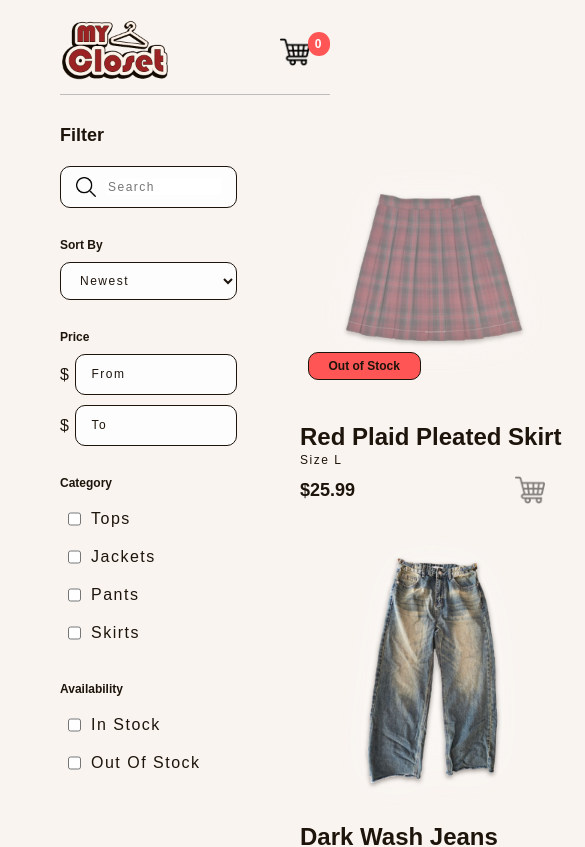
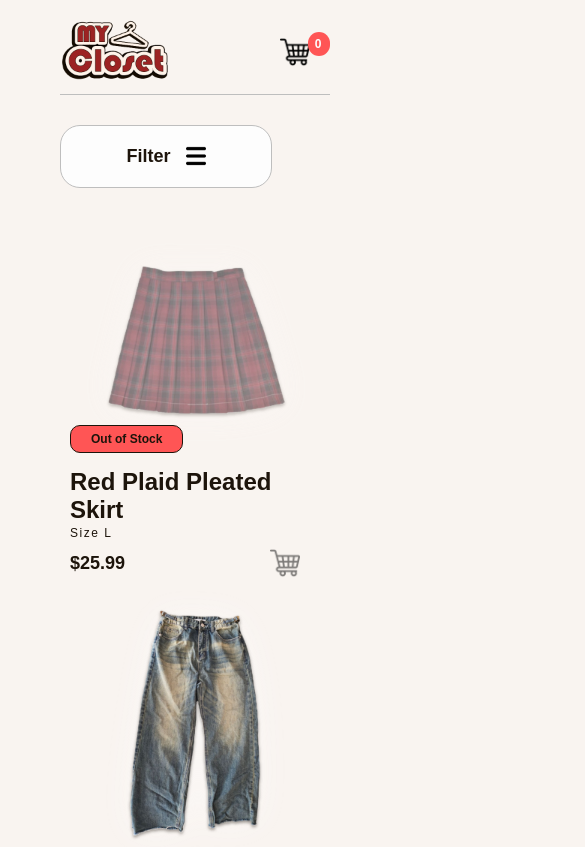
Before and after one commit to athomas97/ecommerce_website, a React (Vite) app in the folder ecommerce_website/: page /catalog in a window 390 px wide. Shown: the top 847 px of the page, 585 px wide, since content can reach past the window. Built offline with nearby package versions, Linux system fonts and the light colour scheme; a web font is replaced by a local one.

Commit message:
made catalog page responsive

```diff
--- a/ecommerce_website/src/App.css
+++ b/ecommerce_website/src/App.css
@@ -55,16 +55,6 @@
   max-height: 60px;
 }
 
-.product-img-container.small-img {
-  width: 250px;
-  flex: 0 0 250px;
-}
-
-.small-img {
-  width: 285px;
-  height: 285px;
-}
-
 .icon {
   width: 30px;
   height: 30px;
@@ -96,6 +86,16 @@
   }
 }
 
+#close-icon {
+  position: relative;
+  align-items: center;
+  justify-self: flex-end;
+  padding: 5px 10px;
+  width: min-content;
+  cursor: pointer;
+  text-align: right;
+}
+
 .add-to-cart p {
   opacity: 0;
 }
@@ -110,6 +110,10 @@
   align-items: center;
   height: 100%;
   margin-right: var(--spacing-3);
+}
+
+.filter-btn #menu-icon {
+  height: 20px;
 }
 
 .cart-tag {
@@ -134,25 +138,22 @@
 
 /* Product Card */
 .product-card {
-  padding: var(--spacing-3);
+  padding: var(--spacing-2);
   text-align: left;
   justify-content: space-between;
 }
 
 #product-item .product-card {
+  display: flex;
+  flex-direction: column;
+  flex-wrap: wrap;
+  justify-content: space-between;
   align-items: center;
 }
 
 #cart-item.product-card {
   border: 1px solid var(--gray-3);
   border-radius: var(--border-radius);
-}
-
-.sm-card {
-  flex-direction: column;
-  height: 360px;
-  width: 265px;
-  flex-wrap: wrap;
 }
 
 .product-card-header {
@@ -178,8 +179,16 @@
   overflow: hidden;
 }
 
+.product-img {
+  width: 100%;
+  height: auto;
+  max-height: 300px;
+  object-fit: contain;
+  transform: scale(0.9);
+}
+
 .product-clickable-area:hover .product-img {
-  transform: scale(1.1);
+  transform: scale(1);
 }
 
 .product-clickable-area:hover .product-img-container::after,
@@ -218,12 +227,15 @@
   }
 
   img {
-    height: 90%;
-    width: 90%;
     transition: transform 0.3s ease;
     filter: drop-shadow(0px 2px 2px #1d140b71)
             drop-shadow(0px 0px 20px #fdfdfd7a);
   }
+}
+
+#product-item .product-img-container {
+  height: auto;
+  max-height: 300px;
 }
 
 #product-item .product-img-container::after {
@@ -238,6 +250,13 @@
 
 .sold-out {
   opacity: 0.6;
+}
+
+.product-info-product {
+  display: flex;
+  flex-direction: column;
+  gap: var(--spacing-1);
+  width: 100%;
 }
 
 .product-info {
@@ -262,6 +281,16 @@
 }
 
 /* Filter Bar */
+.filter-bar-header,
+#filter-bar div.filter-title {
+  display: none;
+}
+
+#filter-bar div.filter-title {
+  gap: 15px;
+  justify-content:center;
+}
+
 #filter-bar {
   gap: var(--spacing-3);
   align-items: flex-start;
@@ -301,6 +330,11 @@
 /* Input Fields */
 .label-txt {
   font-size: var(--label-font-size);
+}
+
+select, #search-bar,
+.price-input-container {
+  width: 100%;
 }
 
 select,
@@ -470,7 +504,7 @@ button {
   background-color: var(--white);
 
   &:hover {
-    border: 2px solid var(--dark-brown);
+    outline: 2px solid var(--dark-brown);
   }
 }
 
@@ -532,10 +566,9 @@ button {
 }
 
 #catalog-product-grid {
-  display: flex;
-  flex-wrap: wrap;
+  display: grid;
+  grid-template-columns: repeat(auto-fit, minmax(min(300px, 100%), 1fr));
   width: 100%;
-  align-items: flex-start;
 }
 
 /* Product Page */
@@ -678,6 +711,51 @@ button {
 }
 
 @media (max-width: 680px) {
+  /* Catalog PG */
+  #catalog-container-child {
+    flex-direction: column;
+    gap: var(--spacing-3);
+  }
+  #filter-bar div.filter-title {
+    display: flex;
+  }
+  #filter-bar h4.filter-title {
+    display: none;
+  }
+  .filter-bar-header {
+    display: block;
+    border-bottom: 1px solid var(--gray-3);
+  }
+  .filter-btn {
+    cursor: pointer;
+    width: 100%;
+    padding: var(--spacing-3);
+    border-radius: 20px;
+  }
+  .filter-btn #menu-icon {
+    display: block;
+  }
+  #filter-container {
+    display: none;
+  }
+  #filter-container.is_open {
+    display: flex;
+    position: fixed;
+    top: 0;
+    bottom: 0;
+    left: 0;
+    right: 0;
+    width: 70%;
+    z-index: 100;
+    padding: var(--spacing-3);
+    box-shadow: 300px 0px rgba(0, 0, 0, 0.7);
+    background-color: var(--light-beige);
+    overflow-y: auto;
+  }
+  body:has(#filter-container.is_open) {
+    overflow: hidden;
+  }
+
   /* Checkout PG */
   .cart-container-grid {
     grid-template-columns: minmax(0, 1fr);
--- a/ecommerce_website/src/components/FilterBar.jsx
+++ b/ecommerce_website/src/components/FilterBar.jsx
@@ -1,6 +1,7 @@
-import { useState } from 'react';
+import { useState, useEffect } from 'react';
 import { createFilters, createCheckboxes } from '../utils/Common.utils'
 import { SORT_BY, AVAILABILITY, PRODUCT_CATEGORY } from '../constants'
+import { ICONS } from '/src/constants'
 
 import SearchBar from './SearchBar'
 import DropDownInput from './DropDownInput'
@@ -8,6 +9,7 @@ import PriceRangeFilter from './PriceRangeFilter'
 import MultiSelectDropDown from './MultiSelectDropDown'
 
 function FilterBar({ onFilterChange }) {
+    const [isOpen, setIsOpen] = useState(false);
     const [filters, setFilters] = useState({
         'sort_by': Object.values(SORT_BY)[0],
         "name": '',
@@ -54,10 +56,50 @@ function FilterBar({ onFilterChange }) {
         onFilterChange?.(nextRange);
     };
 
+    const handleOpenFilterBar = (value) => {
+        setIsOpen(value);
+    };
+
+    useEffect(() => {
+        const handleResize = () => {
+            if (window.innerWidth <= 900) {
+                setIsOpen(false);
+            } else {
+                setIsOpen(true);
+            }
+        };
+
+        window.addEventListener('resize', handleResize);
+
+        return () => window.removeEventListener(
+            'resize', handleResize
+        );
+    }, []);
+
     return (
         <div id="filter-bar" className="flex-col">
-            <b><h4>Filter</h4></b>
-            <div id="filter-container" className="flex-col">
+            <h4 className="filter-title"><b>Filter</b></h4>
+            <div
+                className="filter-title filter-btn secondary-btn"
+                onClick={(event) => handleOpenFilterBar(true)}
+            >
+                <h4><b>Filter</b></h4>
+                <img id="menu-icon" src={ICONS.MENU}/>
+            </div>
+            <div
+                id="filter-container"
+                className={isOpen === true ? "flex-col is_open" : "flex-col"}
+            >
+                <div className="filter-bar-header">
+                    <h4
+                        id="close-icon"
+                        className="icon-hover"
+                        onClick={(event) => handleOpenFilterBar(false)}
+                    >
+                        X
+                    </h4>
+                    <h2 className="align-txt-left"><b>Filter</b></h2>
+                </div>
                 <SearchBar
                     value={filters.name}
                     onSearchChange={(name) => handleFilterChange({ name })}
--- a/ecommerce_website/src/components/ProductCard.jsx
+++ b/ecommerce_website/src/components/ProductCard.jsx
@@ -50,8 +50,8 @@ function ProductCard({
       to={`/product/${product_id}`}
       className="product-clickable-area"
     >
-      <div className="product-card sm-card space-between">
-        <div className="product-img-container small-img">
+      <div className="product-card">
+        <div className="product-img-container">
           {isAvailabilityVisible && <h5 id="product-availability">{availability}</h5>}
           <img
             className={availability === "Out of Stock" ? "product-img sold-out" : "product-img"}
@@ -60,7 +60,7 @@ function ProductCard({
           />
         </div>
         {/* TODO: Clamp product name txt after 2 lines */}
-        <div style={{ display: 'flex', flexDirection: 'column', gap: 'var(--spacing-1)', width: '100%' }}>
+        <div className="product-info-product">
           <div>
             <h3 className="product-title">{name}</h3>
             <p>Size {size} </p>
--- a/ecommerce_website/src/components/SearchBar.jsx
+++ b/ecommerce_website/src/components/SearchBar.jsx
@@ -13,6 +13,8 @@ function SearchBar({ value, onSearchChange }) {
   };
 
   return (
+    <div className="flex-col filter-category-container">
+      <h5>Search</h5>
       <div
         id="search-bar"
         onClick={focusSearchInput}
@@ -32,6 +34,7 @@ function SearchBar({ value, onSearchChange }) {
           onChange={(event) => onSearchChange(event.target.value)}
         />
       </div>
+    </div>
   );
 }
 
--- a/ecommerce_website/src/constants.js
+++ b/ecommerce_website/src/constants.js
@@ -2,6 +2,7 @@ import cartIcon from './assets/icons/shopping-cart.png'
 import addToCartIcon from './assets/icons/add-to-cart.png'
 import removeFromCartIcon from './assets/icons/remove.png'
 import searchIcon from './assets/icons/search.png'
+import menuIcon from './assets/icons/menu.png'
 import logoPNG from './assets/img/logo.png'
 
 export const LOGO = logoPNG
@@ -11,6 +12,7 @@ export const ICONS = {
   ADD_TO_CART: addToCartIcon,
   REMOVE_FROM_CART: removeFromCartIcon,
   SEARCH: searchIcon,
+  MENU: menuIcon,
 }
 
 export const SORT_BY = {
```
Also changed, not shown: ecommerce_website/src/assets/icons/menu.png (added). Lines whose indentation alone changed are shown as unchanged.
